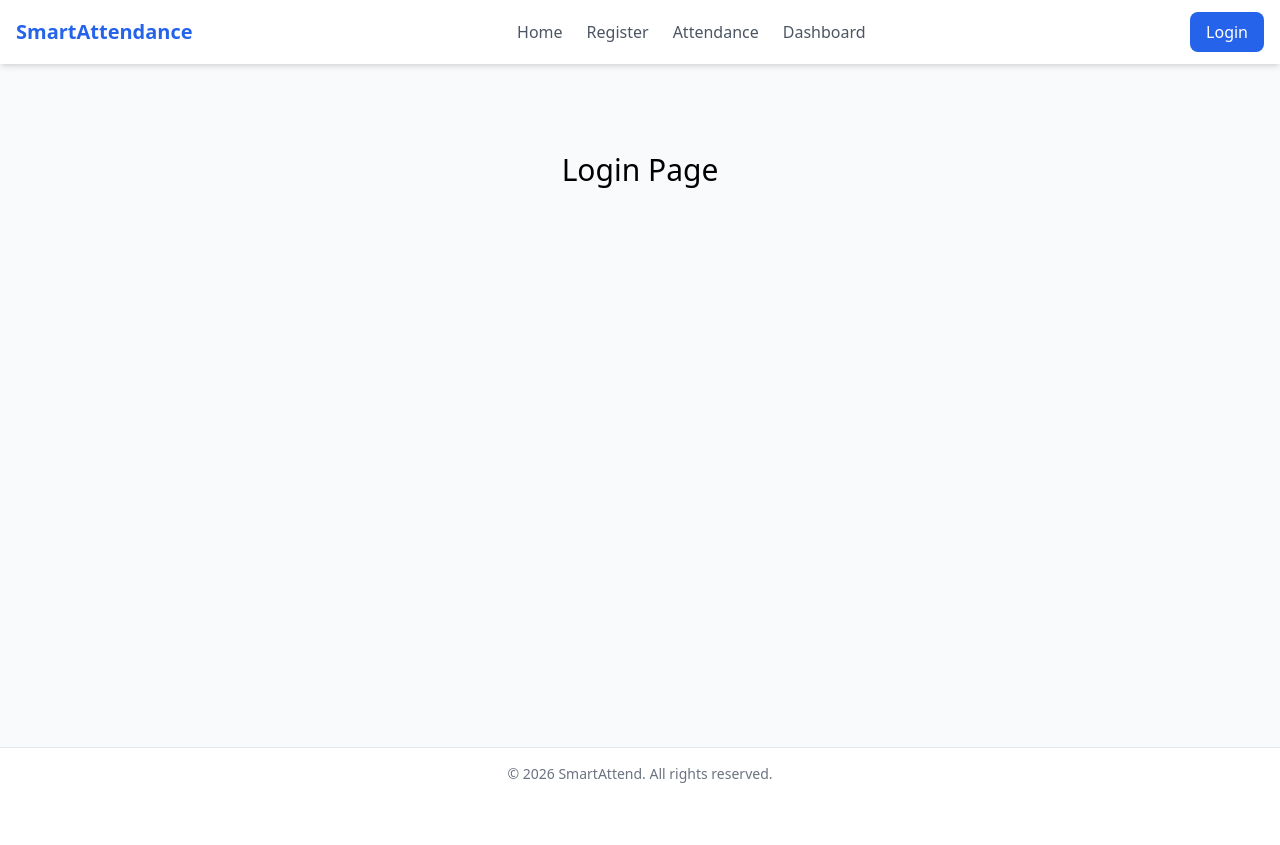
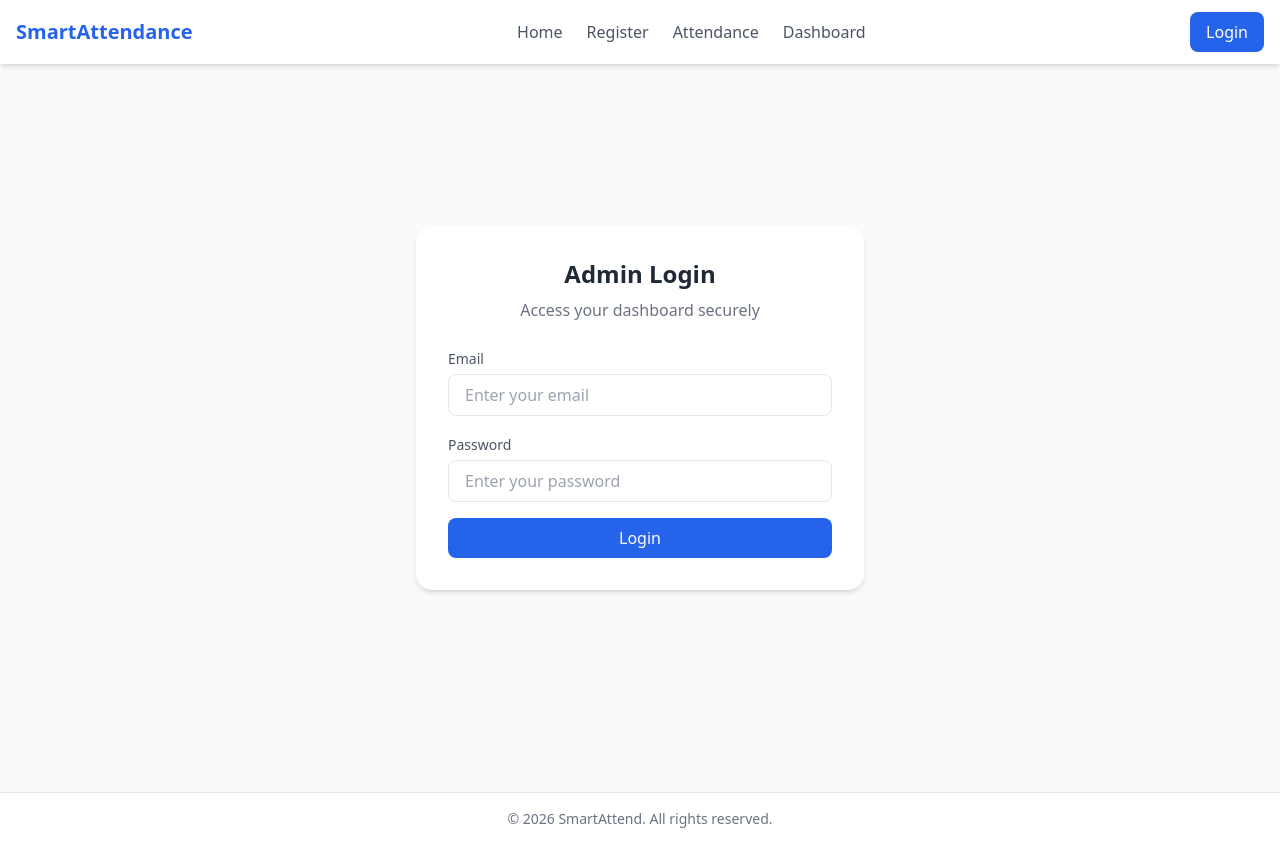
Before and after one commit to yashsb-07/Smart-Attendance-System, a React app in the folder frontend/: page /login in a window 1280 px wide. Before the commit the page ends 800 px from the top, so only its background shows below. Built offline with nearby package versions, Linux system fonts and the light colour scheme; the HTML template or start-up script is replaced by a standard one.

Commit message:
feat: implemented login, register forms and dashboard UI layout

```diff
--- a/frontend/src/index.css
+++ b/frontend/src/index.css
@@ -1,6 +1,10 @@
 @tailwind base;
 @tailwind components;
 @tailwind utilities;
+
+.input {
+  @apply w-full px-4 py-2 border rounded-lg focus:outline-none focus:ring-2 focus:ring-blue-500;
+}
 
 
 
--- a/frontend/src/pages/Dashboard.jsx
+++ b/frontend/src/pages/Dashboard.jsx
@@ -1,7 +1,32 @@
 function Dashboard() {
   return (
-    <div className="p-6">
-      <h1 className="text-3xl text-center mt-10">Dashboard Page</h1>
+    <div>
+
+      {/* Header */}
+      <h1 className="text-2xl font-bold text-gray-800 mb-6">
+        Dashboard Overview
+      </h1>
+
+      {/* Cards */}
+      <div className="grid md:grid-cols-3 gap-6">
+
+        <div className="bg-white p-6 rounded-xl shadow hover:shadow-lg transition">
+          <h3 className="text-gray-500">Total Students</h3>
+          <p className="text-2xl font-bold">120</p>
+        </div>
+
+        <div className="bg-white p-6 rounded-xl shadow hover:shadow-lg transition">
+          <h3 className="text-gray-500">Present Today</h3>
+          <p className="text-2xl font-bold text-green-600">98</p>
+        </div>
+
+        <div className="bg-white p-6 rounded-xl shadow hover:shadow-lg transition">
+          <h3 className="text-gray-500">Absent Today</h3>
+          <p className="text-2xl font-bold text-red-600">22</p>
+        </div>
+
+      </div>
+
     </div>
   );
 }
--- a/frontend/src/pages/Login.jsx
+++ b/frontend/src/pages/Login.jsx
@@ -1,7 +1,49 @@
 function Login() {
   return (
-    <div className="p-6">
-      <h1 className="text-3xl text-center mt-10">Login Page</h1>
+    <div className="flex items-center justify-center min-h-[80vh]">
+
+      <div className="bg-white p-8 rounded-2xl shadow-md w-full max-w-md">
+
+        {/* Title */}
+        <h2 className="text-2xl font-bold text-center text-gray-800">
+          Admin Login
+        </h2>
+
+        <p className="text-gray-500 text-center mt-2">
+          Access your dashboard securely
+        </p>
+
+        {/* Form */}
+        <form className="mt-6 space-y-4">
+
+          {/* Email */}
+          <div>
+            <label className="text-sm text-gray-600">Email</label>
+            <input
+              type="email"
+              placeholder="Enter your email"
+              className="w-full mt-1 px-4 py-2 border rounded-lg focus:outline-none focus:ring-2 focus:ring-blue-500"
+            />
+          </div>
+
+          {/* Password */}
+          <div>
+            <label className="text-sm text-gray-600">Password</label>
+            <input
+              type="password"
+              placeholder="Enter your password"
+              className="w-full mt-1 px-4 py-2 border rounded-lg focus:outline-none focus:ring-2 focus:ring-blue-500"
+            />
+          </div>
+
+          {/* Button */}
+          <button className="w-full bg-blue-600 text-white py-2 rounded-lg hover:bg-blue-700 transition">
+            Login
+          </button>
+
+        </form>
+      </div>
+
     </div>
   );
 }
--- a/frontend/src/pages/Register.jsx
+++ b/frontend/src/pages/Register.jsx
@@ -1,7 +1,36 @@
 function Register() {
   return (
-    <div className="p-6">
-      <h1 className="text-3xl text-center mt-10">Register Page</h1>
+    <div className="flex justify-center min-h-[80vh]">
+
+      <div className="bg-white p-8 rounded-2xl shadow-md w-full max-w-md transition duration-300 hover:shadow-lg">
+
+        <h2 className="text-2xl font-bold text-center text-gray-800">
+          Student Registration
+        </h2>
+
+        <p className="text-gray-500 text-center mt-2">
+          Register your details and capture your face
+        </p>
+
+        <form className="mt-6 grid grid-cols-1 md:grid-cols-2 gap-4">
+
+          <input className="input" placeholder="Full Name" />
+          <input className="input" placeholder="Roll Number" />
+          <input className="input" placeholder="Department" />
+          <input className="input" placeholder="Class" />
+          <input className="input" placeholder="Semester" />
+
+          {/* Full width */}
+          <div className="md:col-span-2">
+            <button className="w-full bg-blue-600 text-white py-2 rounded-lg hover:bg-blue-700 transition">
+              Register & Capture Face
+            </button>
+          </div>
+
+        </form>
+
+      </div>
+
     </div>
   );
 }
```
